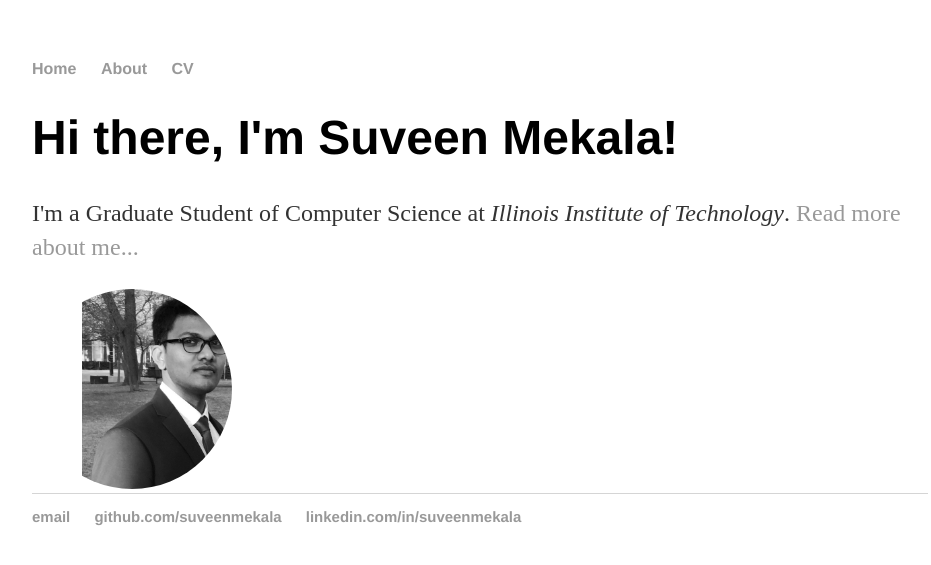
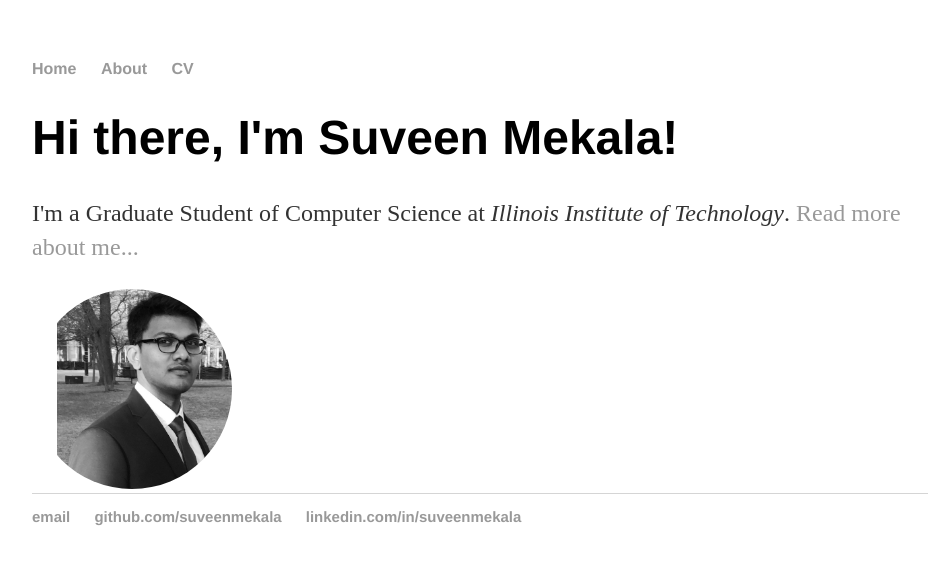
Before and after one commit to SuveenMekala/suveenmekala.github.io, a Jekyll site: the page built from index.html, in a window 1280 px wide. Shown: the top 565 px of the page, without its empty margins (160-1091 px from the left). Built offline with Jekyll 4.4.1, drawn with Linux system fonts in a browser that asks for light colours.

Commit message:
Update main.css

```diff
--- a/css/main.css
+++ b/css/main.css
@@ -53,5 +53,5 @@ ul.posts li {
 .circular--landscape img {
   width: auto;
   height: 100%;
-  margin-left: 50px;
+  margin-left: 25px;
 }
```
